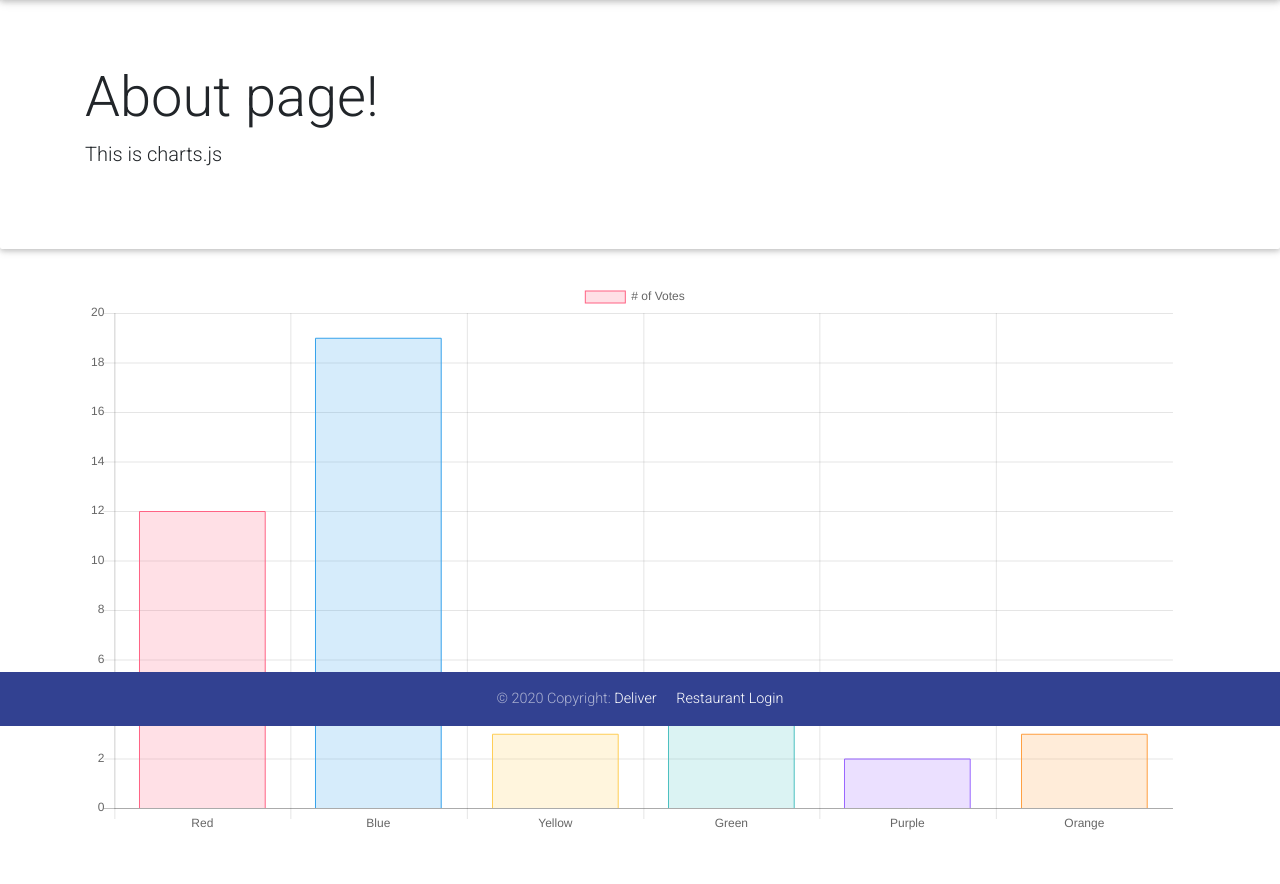
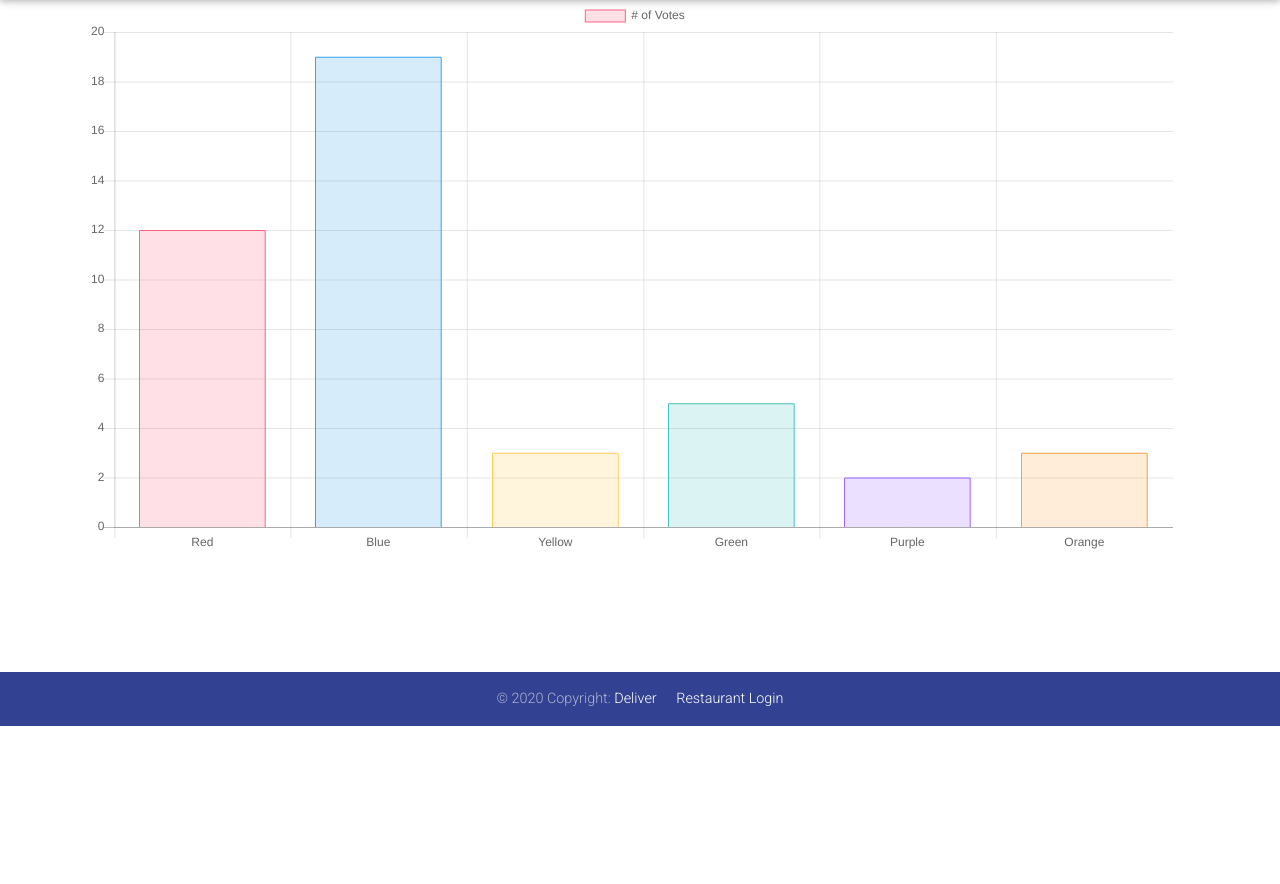
Before and after one commit to abdulwahed-mansour/django-x, a Django app: page /about/ in a window 1280 px wide. Shown: the part 74-958 px from the top of the page. After the commit the page ends 800 px from the top, so only its background shows below. Run offline with Django 3.2, Linux system fonts and the light colour scheme; some libraries are stand-ins or nearby versions.

Commit message:
back too step

```diff
--- a/templates/pages/about.html
+++ b/templates/pages/about.html
@@ -4,12 +4,6 @@
 
 {% block content %}
 
-<div class="jumbotron jumbotron-fluid">
-  <div class="container">
-    <h1 class="display-4">About page!</h1>
-    <p class="lead">This is charts.js</p>
-  </div>
-</div>
 
 <div class="container ">
 
```
